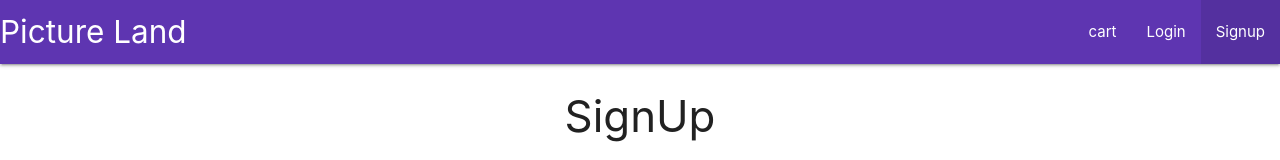
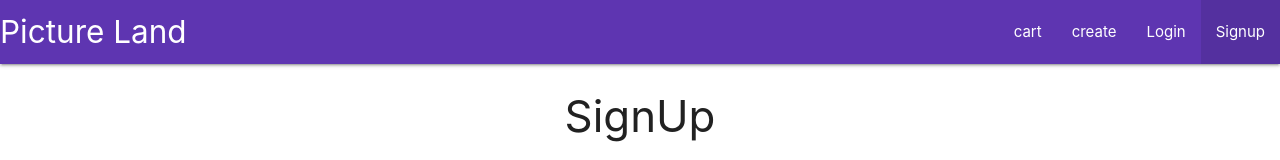
Before and after one commit to GraniteMask/pictureland, a Next.js app: page /signup in a window 1280 px wide. Shown: the top 160 px of the page. Built offline with nearby package versions, Linux system fonts and the light colour scheme.

Commit message:
home page redirect if not admin

```diff
--- a/components/Navbar.js
+++ b/components/Navbar.js
@@ -5,14 +5,16 @@ import cookie from 'js-cookie'
 
 const NavBar = () =>{
     const router = useRouter()
-    const {token} = parseCookies()
-    let user = false
+    const cookie = parseCookies()
+    // const {token} = parseCookies()
+    // let user = false
+    const user = cookie.user ? JSON.parse(cookie.user) : ""
 
-    if(token){
-        user = true
-    }else{
-        user = false
-    }
+    // if(token){
+    //     user = true
+    // }else{
+    //     user = false
+    // }
 
     function isActive(route){
         if(route == router.pathname){
@@ -27,7 +29,7 @@ const NavBar = () =>{
             <ul id="nav-mobile" className="right">
             <li className={isActive('/cart')}><Link href="/cart" ><a >cart</a></Link></li>
                 {
-                    user &&
+                    user.role!='user' &&
                     <li className={isActive('/create')}><Link href="/create" ><a >create</a></Link></li>
                 }
                 {
```
Also changed, not shown: pages/create.js (+15 -0 lines).
